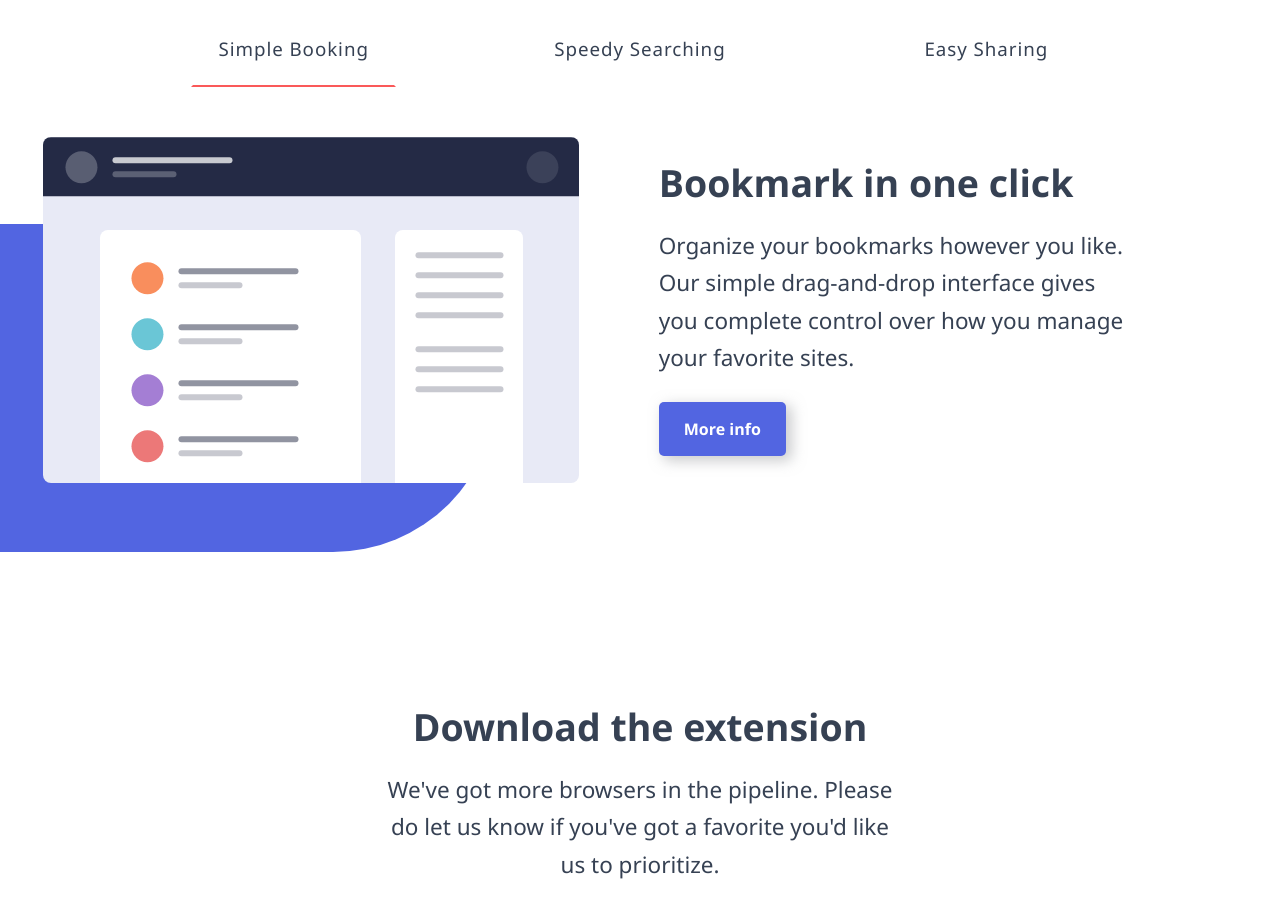
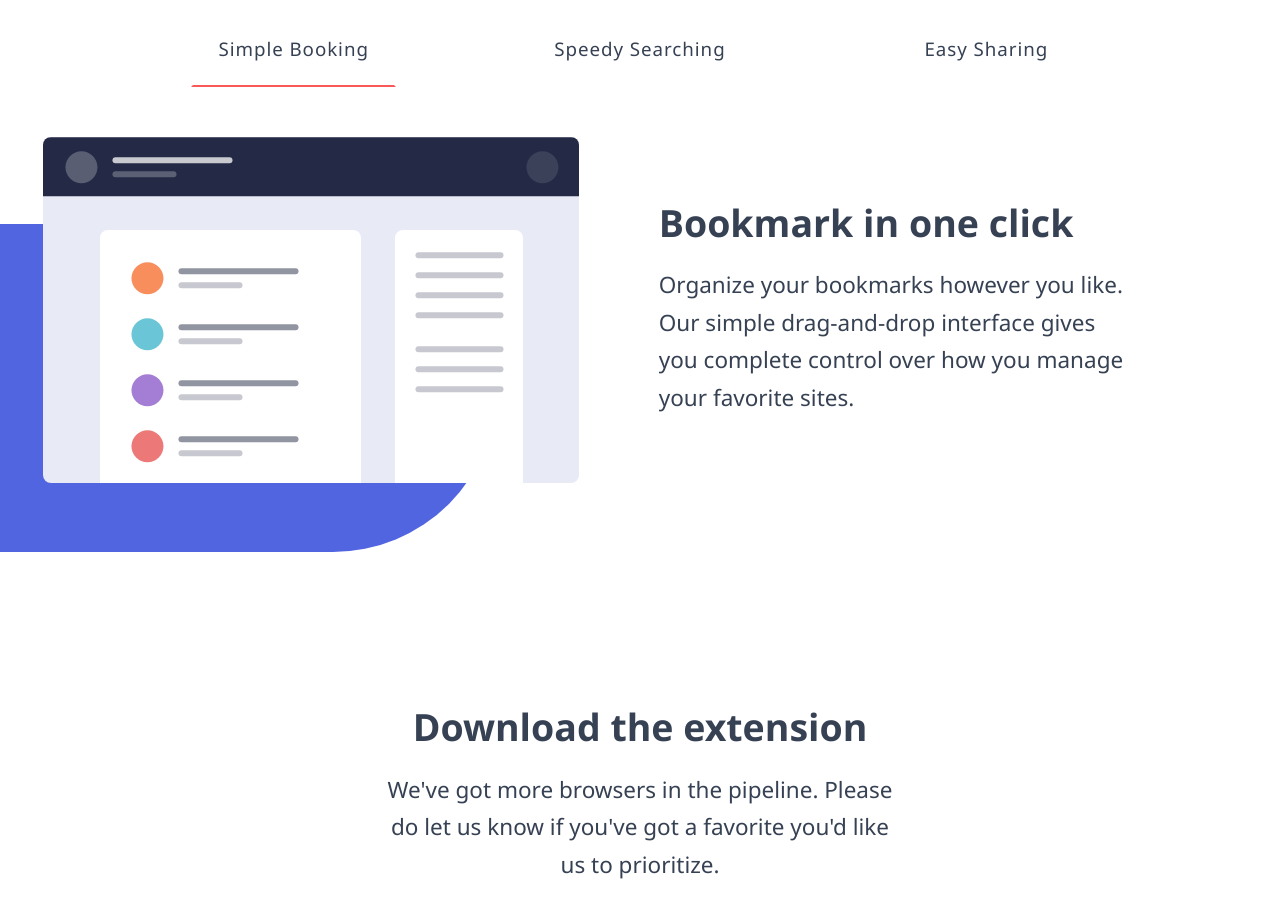
Before and after one commit to DiegoAPaez/5-React, a React (Vite) app: page / in a window 1280 px wide. Shown: the part 1220-2137 px from the top of the page. Built offline with nearby package versions, Linux system fonts and the light colour scheme.

Commit message:
Fixed key warning for child components

```diff
--- a/src/components/organisms/Features.tsx
+++ b/src/components/organisms/Features.tsx
@@ -23,9 +23,8 @@ export default function Features() {
                 <menu className="flex flex-col md:grid md:grid-cols-3 w-[80%] gap-6 md:justify-items-center mb-30 md:mb-20">
                     <hr className="md:hidden opacity-25" />
                     {Object.keys(FEATURES).map(key => (
-                        <div>
+                        <div key={FEATURES[key].title}>
                             <Tab
-                                key={FEATURES[key].title}
                                 content={FEATURES[key].title}
                                 onSelect={() => {
                                     handleSelectTab(FEATURES[key].title);
@@ -36,11 +35,13 @@ export default function Features() {
                         </div>
                     ))}
                 </menu>
-                <div className="grid grid-cols-1 md:grid-cols-2 gap-15 justify-items-center items-center">
+
                 {Object.keys(FEATURES).map(key => (
-                        <>
                     <div
                         key={FEATURES[key].title}
+                        className="grid grid-cols-1 md:grid-cols-2 gap-15 justify-items-center items-center"
+                    >
+                        <div
                             className={`w-[80%] md:w-full justify-items-center relative before:absolute before:-inset-1 before:-z-1 before:block before:bg-(--main-color) before:top-[25%] before:left-[-20%] before:h-[95%] before:w-[100%] before:rounded-r-[20rem]
                             ${selected === FEATURES[key].title ? 'block' : 'hidden'}`}
                         >
@@ -55,13 +56,12 @@ export default function Features() {
                                 {FEATURES[key].description}
                             </p>
                             <Button
-                                    styles="shadow bg-(--main-color) text-white rounded-lg py-6 px-10 font-bold hover:cursor-pointer"
+                                styles="shadow bg-(--main-color) text-white rounded-lg py-6 px-10 font-bold md:block hidden hover:cursor-pointer"
                                 content="More info"
                             />
                         </div>
-                        </>
+                    </div>
                 ))}
-                </div>
             </div>
         </section>
     );
```
Lines whose indentation alone changed are shown as unchanged.
